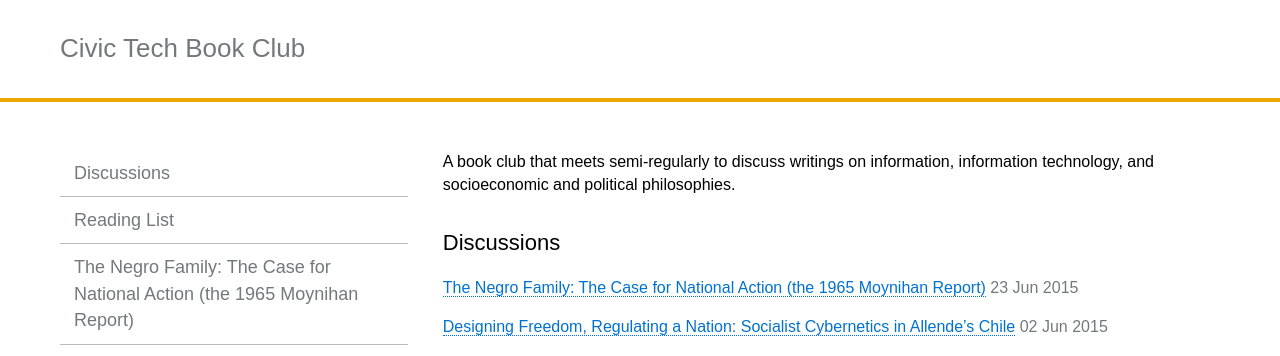
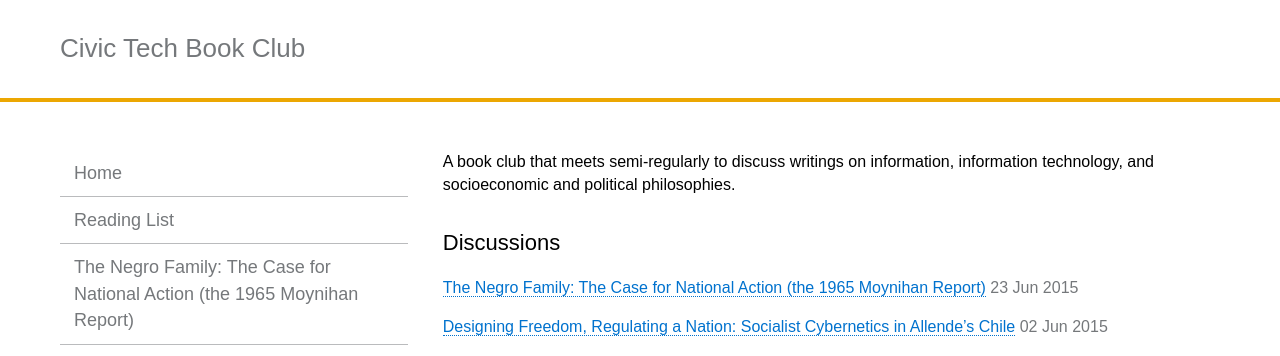
Before and after one commit to rebeccawilliams/bookclub, a Jekyll site: the page built from index.html, in a window 1280 px wide. Shown: the top 356 px of the page. Built offline with Jekyll 4.4.1, drawn with Linux system fonts in a browser that asks for light colours.

Commit message:
Update _config.yml

```diff
--- a/_config.yml
+++ b/_config.yml
@@ -24,7 +24,7 @@ logoalt:
 # Navigation
 # List links that should appear in the site sidebar here
 navigation:
-- text: Discussions
+- text: Home
   url: " "
   internal: true
 - text: Reading List
```
